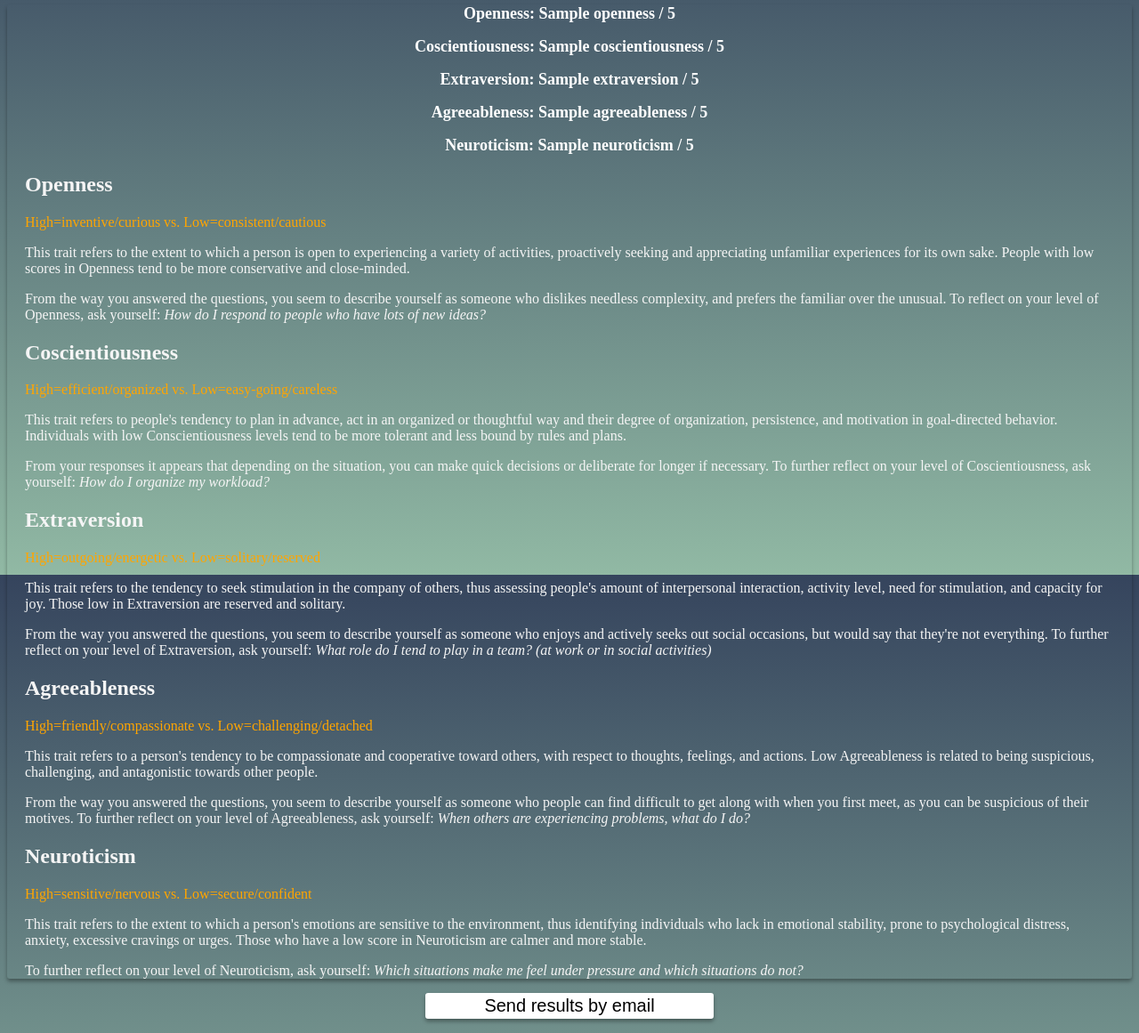
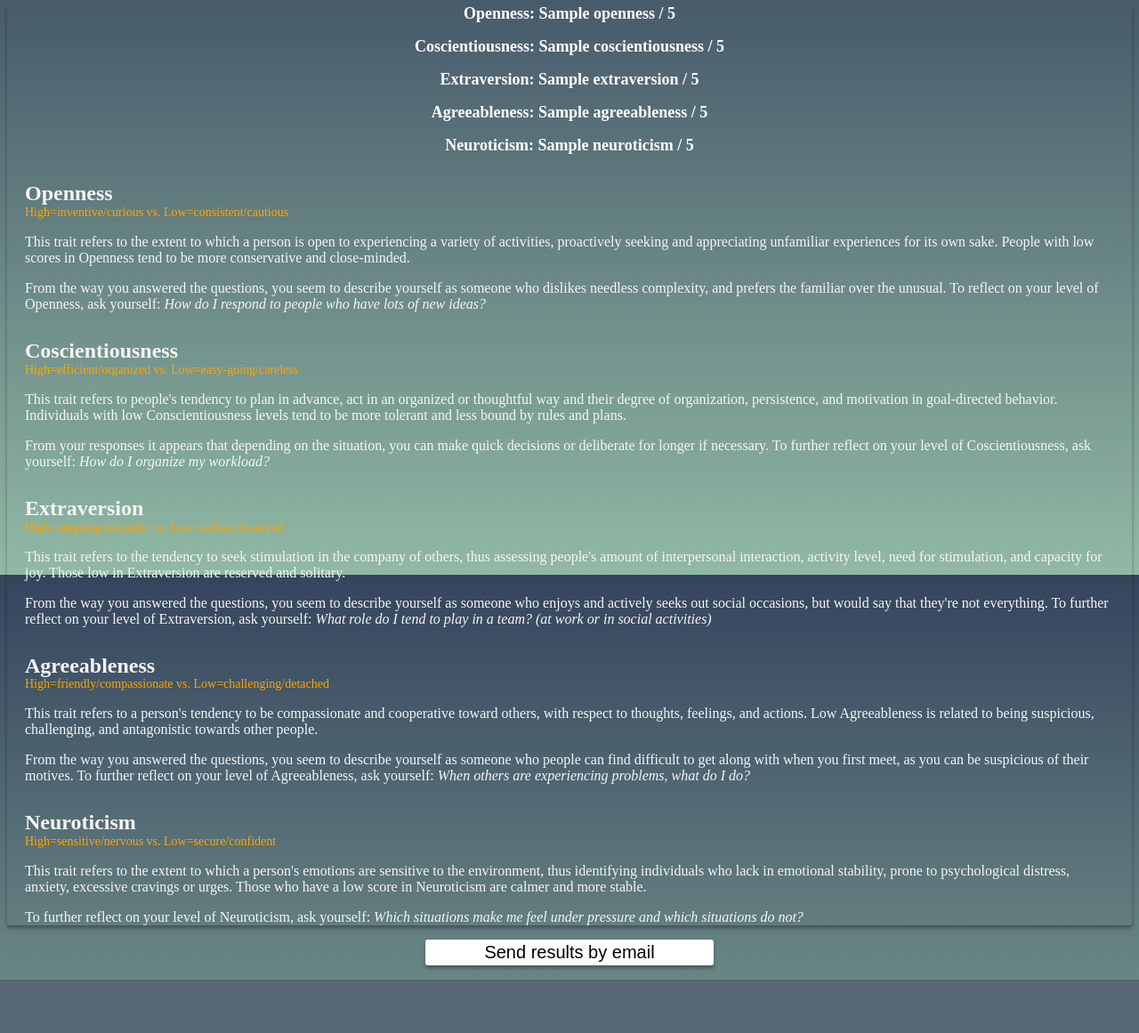
Before and after one commit to micheledinanni/miniIPIP_test, a Django app: template templates/myapp/evaluation.html in a window 1280 px wide. Shown: the part 154-1315 px from the top of the page at 89% size. After the commit the page ends 1255 px from the top, so only its background shows below. Run offline with Django 3.2, Linux system fonts and the light colour scheme; the template is opened without the code that fills it: most values are stand-ins (such as "Sample title", 1, 10 or a date in 2020); parts of the project's set-up code (start-up, migrations or seed data) failed here and were passed over.

Commit message:
Improve paragraph spacing

```diff
--- a/templates/myapp/evaluation.html
+++ b/templates/myapp/evaluation.html
@@ -55,12 +55,17 @@
         text-shadow: 0 3px 4px 0 rgba(0,0,0,0.35);
         color: white;
     }
-    p[id="content"]{
-        color: orange;
+    h2{
+        margin-top: 30px;
     }
     h1[id="msg"]{
         color:#35445D;
         border-color: #181a27;
+    }
+    p[id="content"]{
+        font-size: 14px;
+        margin-top: -20px;
+        color: orange;
     }
     .info{
         background-color: whitesmoke;
```
